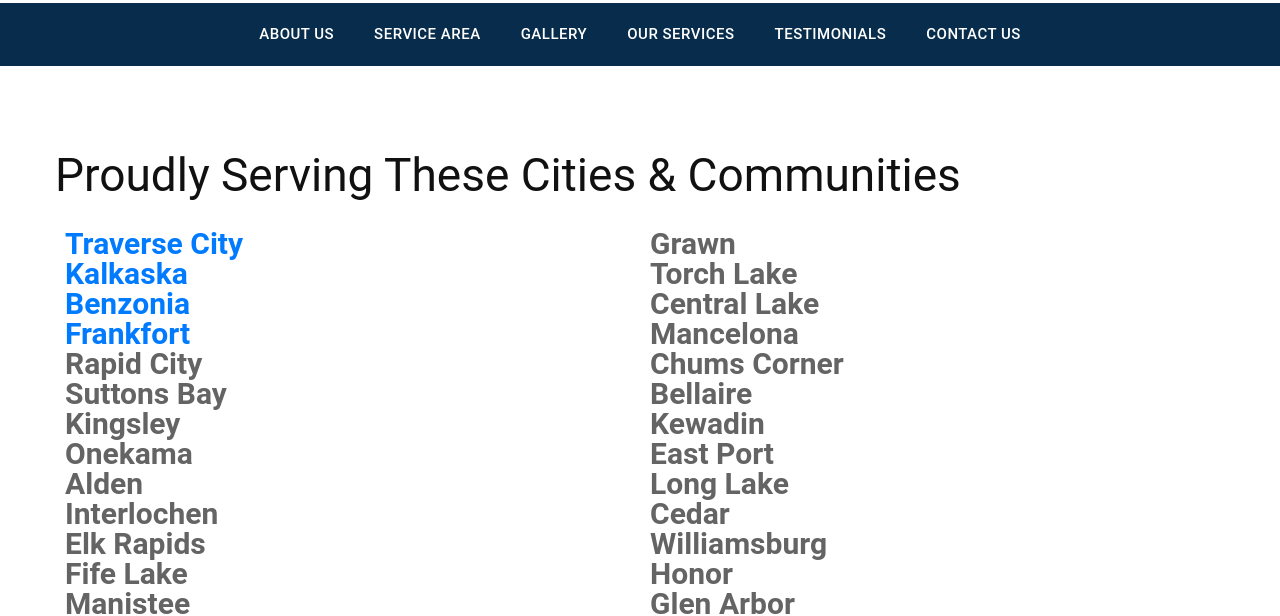
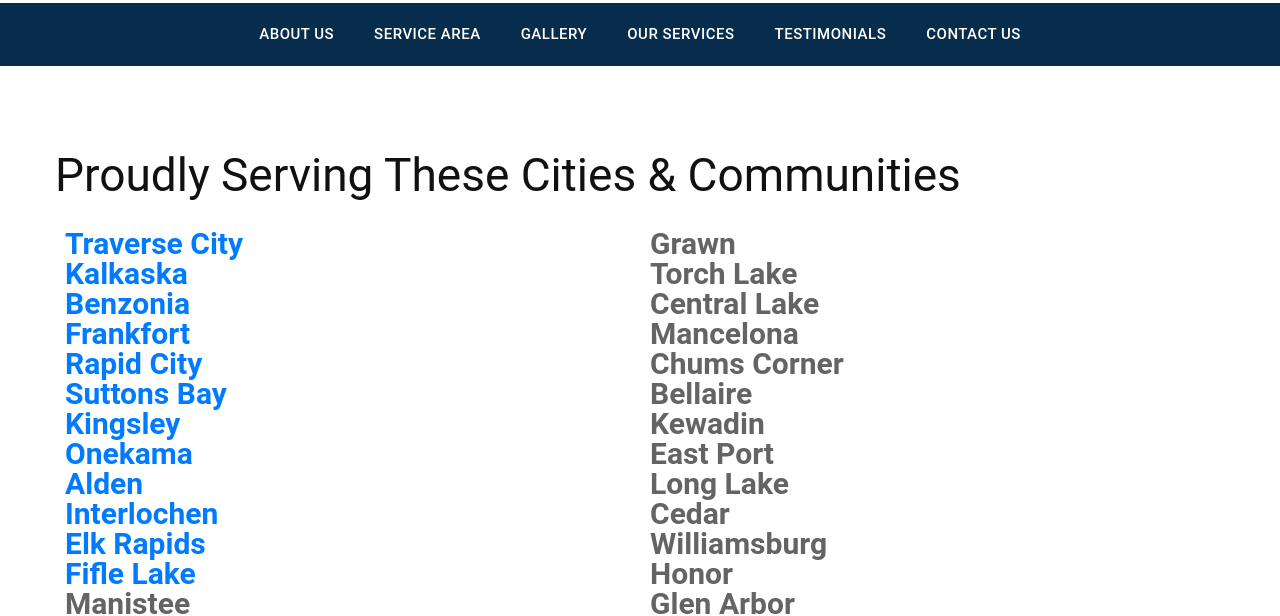
Before and after one commit to schraderweb/anchorprowash, an Eleventy site: page src/service-area/index.html in a window 1280 px wide. Shown: the part 170-786 px from the top of the page. Built offline with nearby package versions, Linux system fonts and the light colour scheme; Eleventy itself is replaced by a stand-in of ours; files that its build step writes are made by us from their sources; a web font is replaced by a local one.

Commit message:
Update index.html

```diff
--- a/src/service-area/index.html
+++ b/src/service-area/index.html
@@ -25,14 +25,14 @@ description:  We now offer our cleaning serives in the Traverse City Michigan an
 <li><a href="https://anchorprowash.com/service-area/kalkaska-power-washing-services">Kalkaska</a></li>
 <li><a href="https://anchorprowash.com/service-area/benzonia-power-washing-services">Benzonia</a></li>
 <li><a href="https://anchorprowash.com/service-area/frankfort-power-washing-services">Frankfort</a></li>
-<li>Rapid City</li>
-<li>Suttons Bay</li>
-<li>Kingsley</li>
-<li>Onekama</li>
-<li>Alden</li>
-<li>Interlochen</li>
-<li>Elk Rapids</li>
-<li>Fife Lake</li>
+<li><a href="https://anchorprowash.com/service-area/rapid-city-power-washing-services">Rapid City</a></li>
+<li><a href="https://anchorprowash.com/service-area/suttons-bay-power-washing-services">Suttons Bay</a></li>
+<li><a href="https://anchorprowash.com/service-area/kingsley-power-washing-services">Kingsley</a></li>
+<li><a href="https://anchorprowash.com/service-area/onekema-power-washing-services">Onekama</a></li>
+<li><a href="https://anchorprowash.com/service-area/alden-power-washing-services">Alden</a></li>
+<li><a href="https://anchorprowash.com/service-area/interlochen-power-washing-services">Interlochen</a></li>
+<li><a href="https://anchorprowash.com/service-area/elk-rapids-power-washing-services">Elk Rapids</a></li>
+<li><a href="https://anchorprowash.com/service-area/fife-lake-power-washing-services">Fifle Lake</a></li>
 <li>Manistee</li>
 <li>Lake Ann</li>
  <li>Mapleton</li>
```
